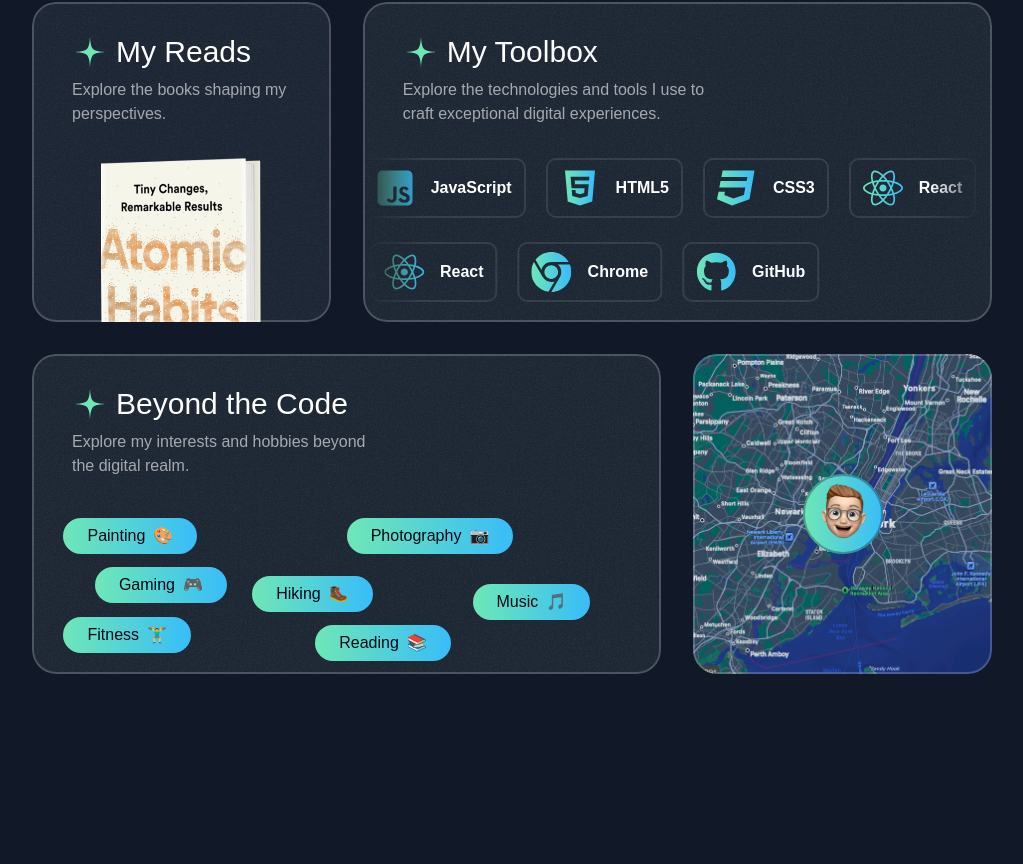
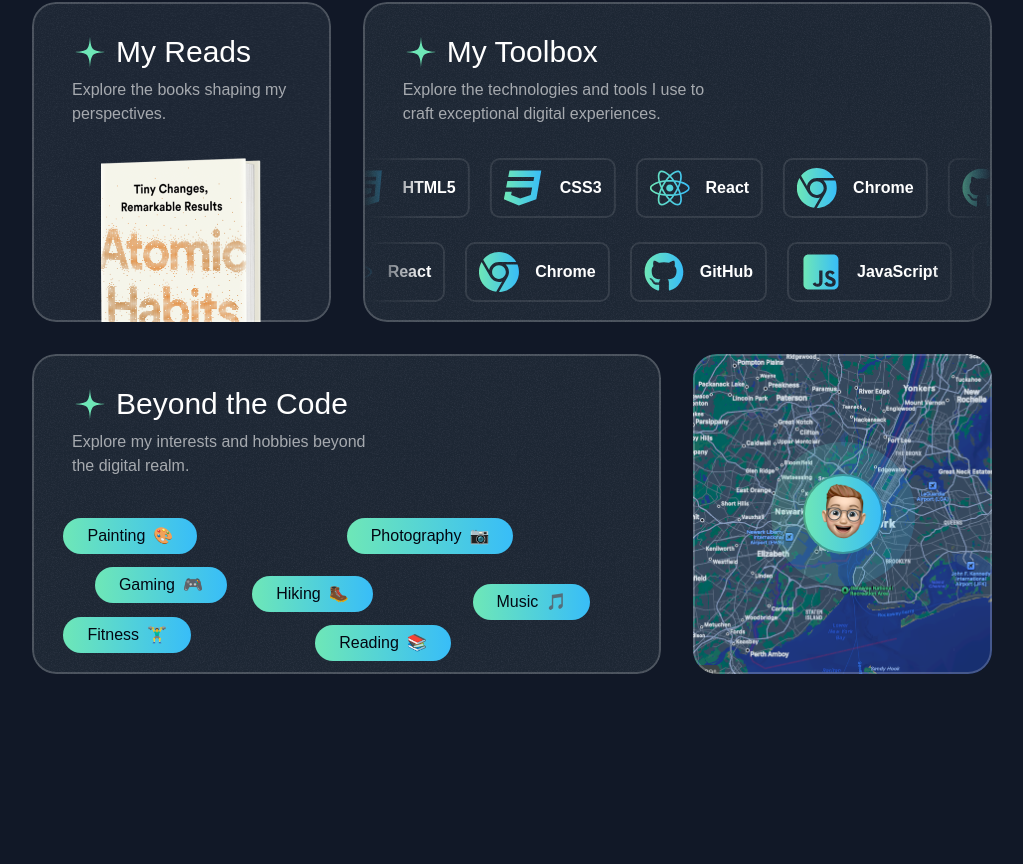
Before and after one commit to vit-s/portfolio-template, a Next.js app: page / in a window 1280 px wide. Shown: the part 4222-5086 px from the top of the page, without its empty margins (128-1151 px from the left). Built offline with nearby package versions, Linux system fonts and the light colour scheme; a web font is replaced by a local one.

Commit message:
drag_effect-for-about-page

```diff
--- a/src/components/ToolBoxItems.tsx
+++ b/src/components/ToolBoxItems.tsx
@@ -1,6 +1,6 @@
-import React from 'react';
+import { Fragment } from 'react';
 import { TechIcon } from "./TechIcon";
-import { twMerge } from "tailwind-merge";
+import { twMerge }  from "tailwind-merge";
 
 const ToolBoxItems = (
   {
@@ -29,6 +29,12 @@ const ToolBoxItems = (
           itemsWrapperClassName,
         )}
       >
+        {[...new Array(2).fill(0)
+        .map((
+          _,
+          idx,
+        ) => (
+          <Fragment>
             {items.map(item => (
               <div
                 key={item.title}
@@ -38,6 +44,8 @@ const ToolBoxItems = (
                 <span className={`font-semibold`}>{item.title}</span>
               </div>
             ))}
+          </Fragment>
+        ))]}
       </div>
     </div>
   );
--- a/src/sections/About.tsx
+++ b/src/sections/About.tsx
@@ -1,6 +1,6 @@
+'use client'
 import SectionHeader  from "../components/SectionHeader";
 import Card           from "../components/Card";
-import StarIcon       from '../assets/icons/star.svg'
 import bookImage      from '../assets/images/book-cover.png'
 import Image          from "next/image";
 import JavaScriptIcon from '../assets/icons/square-js.svg'
@@ -9,11 +9,12 @@ import CssIcon        from '../assets/icons/css3.svg'
 import ReactIcon      from '../assets/icons/react.svg'
 import ChromeIcon     from '../assets/icons/chrome.svg'
 import GithubIcon     from '../assets/icons/github.svg'
-import { TechIcon }   from "../components/TechIcon";
 import mapImage       from '../assets/images/map.png'
 import smileMemoji    from '../assets/images/memoji-smile.png'
 import CardHeader     from "../components/CardHeared";
 import ToolBoxItems   from "../components/ToolBoxItems";
+import { motion }     from "framer-motion";
+import { useRef }     from "react";
 
 const toolBoxItems = [
   {
@@ -87,6 +88,9 @@ const hobbies      = [
 ]
 
 export const AboutSection = () => {
+
+  const constraintRef = useRef(null)
+
   return (
     <div className={`py-20 lg:py-28`}>
       <div className={`container`}>
@@ -116,11 +120,14 @@ export const AboutSection = () => {
                 title={`My Toolbox`}
                 description={`Explore the technologies and tools I use to craft exceptional digital experiences.`}
               />
-              <ToolBoxItems items={toolBoxItems}/>
+              <ToolBoxItems
+                items={toolBoxItems}
+                itemsWrapperClassName={`animate-move-left [animation-duration:30s]`}
+              />
               <ToolBoxItems
                 items={toolBoxItems}
                 className={`mt-6`}
-                itemsWrapperClassName={`-translate-x-1/2`}
+                itemsWrapperClassName={`animate-move-right [animation-duration:15s]`}
               />
             </Card>
           </div>
@@ -132,16 +139,21 @@ export const AboutSection = () => {
                 description={`Explore my interests and hobbies beyond the digital realm.`}
                 className={`px-6 py-6`}
               />
-              <div className={`relative flex-1`}>
+              <div
+                className={`relative flex-1`}
+                ref={constraintRef}
+              >
                 {hobbies.map(hobby => (
-                  <div
+                  <motion.div
                     key={hobby.title}
                     className={`inline-flex gap-2 px-6 bg-gradient-to-r from-emerald-300 to-sky-400 rounded-full py-1.5 absolute`}
                     style={{left: hobby.left, top: hobby.top}}
+                    drag
+                    dragConstraints={constraintRef}
                   >
                     <span className={`font-medium text-gray-950`}>{hobby.title}</span>
                     <span>{hobby.emoji}</span>
-                  </div>
+                  </motion.div>
                 ))}
               </div>
             </Card>
@@ -152,7 +164,11 @@ export const AboutSection = () => {
                 alt={'map'}
                 className={`h-full w-full object-cover object-left-top`}
               />
-              <div className={`absolute top-1/2 left-1/2 -translate-x-1/2 -translate-y-1/2 size-20 rounded-full bg-gradient-to-r from-emerald-300 to-sky-400 after:content-[''] after:absolute after:inset-0 after:outline after:outline-2 after:-outline-offset-2 after:rounded-full after:outline-gray-950/30`}>
+              <div className={`absolute top-1/2 left-1/2 -translate-x-1/2 -translate-y-1/2 size-20 rounded-full after:content-[''] after:absolute after:inset-0 after:outline after:outline-2 after:-outline-offset-2 after:rounded-full after:outline-gray-950/30`}>
+                <div className={`absolute inset-0 rounded-full bg-gradient-to-r from-emerald-300 to-sky-400 -z-20 animate-ping [animation-duration:2s]`}>
+                </div>
+                <div className={`absolute inset-0 rounded-full bg-gradient-to-r from-emerald-300 to-sky-400 -z-10`}>
+                </div>
                 <Image
                   src={smileMemoji}
                   alt={'smiling emoji'}
--- a/tailwind.config.ts
+++ b/tailwind.config.ts
@@ -28,6 +28,7 @@ const config: Config = {
       animation: {
         'ping-large': 'ping-large 1s ease-in-out infinite',
         'move-left': 'move-left 1s linear infinite',
+        'move-right': 'move-right 1s linear infinite',
       },
       keyframes: {
         'ping-large': {
@@ -44,6 +45,14 @@ const config: Config = {
             transform: 'translateX(-50%)',
           },
         },
+        'move-right': {
+          '0%': {
+            transform: 'translateX(-50%)',
+          },
+          '100%': {
+            transform: 'translateX(0%)',
+          },
+        },
       },
     },
   },
```
Lines whose indentation alone changed are shown as unchanged.
